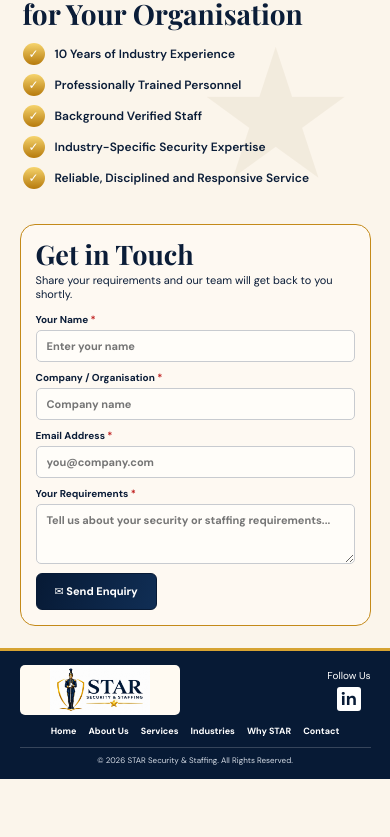
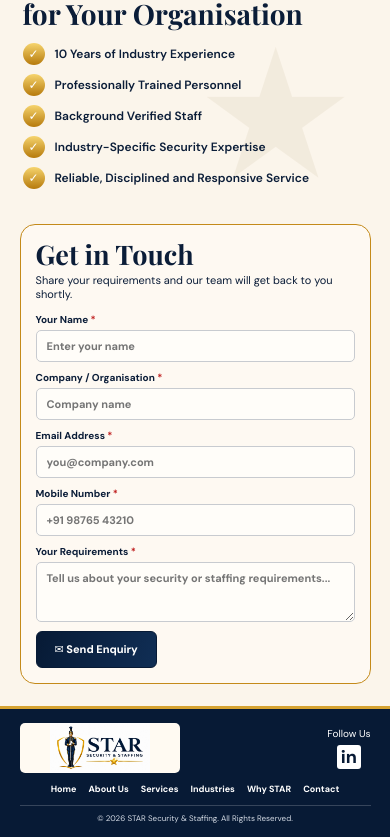
Before and after one commit to mahaboobgstp-hub/star-security-website, a React (Vite) app: page / in a window 390 px wide. Shown: the part 2418-3255 px from the top of the page. Before the commit the page ends 3197 px from the top, so only its background shows below. Built offline with nearby package versions, Linux system fonts and the light colour scheme.

Commit message:
Add phone field to contact form

```diff
--- a/src/main.jsx
+++ b/src/main.jsx
@@ -18,7 +18,14 @@ const industries = [
 ];
 
 function App(){
-  const [form,setForm]=useState({name:"",company:"",email:"",message:"",website:""});
+  const [form,setForm]=useState({
+  name:"",
+  company:"",
+  email:"",
+  phone:"",
+  message:"",
+  website:""
+});
   const [status,setStatus]=useState("idle"),[notice,setNotice]=useState("");
   const update=e=>setForm({...form,[e.target.name]:e.target.value});
   async function submitForm(e){
@@ -27,7 +34,14 @@ function App(){
       const response=await fetch("/api/contact",{method:"POST",headers:{"Content-Type":"application/json"},body:JSON.stringify(form)});
       const result=await response.json().catch(()=>({}));
       if(!response.ok)throw new Error(result.error||"Unable to send your enquiry. Please try again.");
-      setStatus("success");setNotice("Thank you. Your enquiry has been sent to our team.");
+      setForm({
+  name:"",
+  company:"",
+  email:"",
+  phone:"",
+  message:"",
+  website:""
+});
       setForm({name:"",company:"",email:"",message:"",website:""});
     }catch(err){setStatus("error");setNotice(err.message||"Something went wrong. Please try again.");}
   }
@@ -92,6 +106,20 @@ function App(){
               <label>Company / Organisation <i>*</i><input name="company" value={form.company} onChange={update} placeholder="Company name" required maxLength="150"/></label>
             </div>
             <label>Email Address <i>*</i><input name="email" type="email" value={form.email} onChange={update} placeholder="you@company.com" required maxLength="150"/></label>
+            <label>Mobile Number <i>*</i>
+  <input
+    name="phone"
+    type="tel"
+    inputMode="tel"
+    value={form.phone}
+    onChange={update}
+    placeholder="+91 98765 43210"
+    required
+    maxLength="25"
+    pattern="[0-9+() -]{8,25}"
+    title="Please enter a valid mobile number"
+  />
+</label>
             <label>Your Requirements <i>*</i><textarea name="message" value={form.message} onChange={update} placeholder="Tell us about your security or staffing requirements..." rows="3" required maxLength="3000"/></label>
             <div className="hp-field" aria-hidden="true"><label>Leave empty<input name="website" value={form.website} onChange={update} tabIndex="-1" autoComplete="off"/></label></div>
             <button className="btn primary send-btn" type="submit" disabled={status==="sending"}>{status==="sending"?"Sending...":"✉  Send Enquiry"}</button>
```
